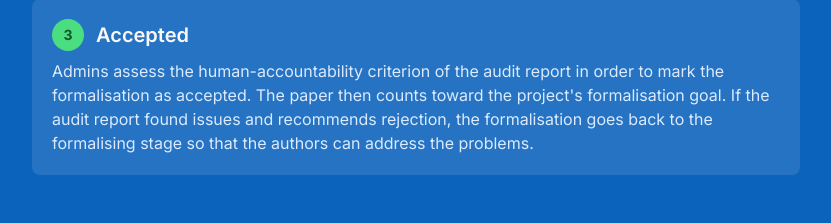
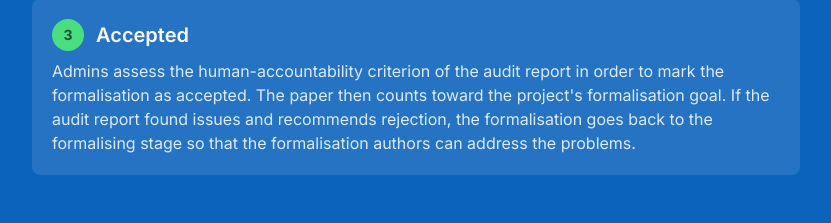
Before and after one commit to ccchallenge-org/ccchallenge, a FastAPI app: template backend/templates/method.html in a window 1280 px wide. Shown: the part 785-1008 px from the top of the page, without its empty margins (224-1055 px from the left). Run offline with FastAPI, Linux system fonts and the light colour scheme; the template is opened without the code that fills it, so the values that code supplies are empty; parts of the project's set-up code (start-up, migrations or seed data) failed here and were passed over; some libraries are stand-ins or nearby versions.

Commit message:
Clarify "formalisation authors" in method page
Co-Authored-By: Claude Opus 4.6 <noreply@anthropic.com>

```diff
--- a/backend/templates/method.html
+++ b/backend/templates/method.html
@@ -47,7 +47,7 @@
                 <h2 class="text-xl font-semibold">Accepted</h2>
             </div>
             <p class="text-blue-100">
-                Admins assess the human-accountability criterion of the audit report in order to mark the formalisation as accepted. The paper then counts toward the project's formalisation goal. If the audit report found issues and recommends rejection, the formalisation goes back to the formalising stage so that the authors can address the problems.
+                Admins assess the human-accountability criterion of the audit report in order to mark the formalisation as accepted. The paper then counts toward the project's formalisation goal. If the audit report found issues and recommends rejection, the formalisation goes back to the formalising stage so that the formalisation authors can address the problems.
             </p>
         </div>
 
```
